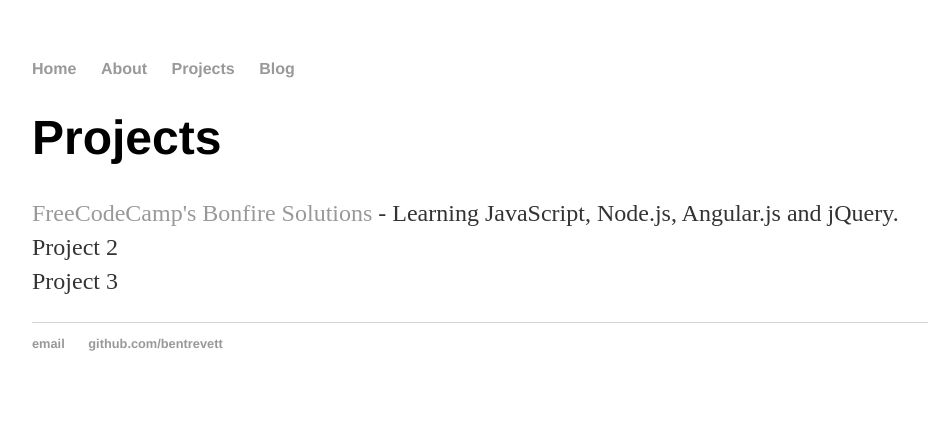
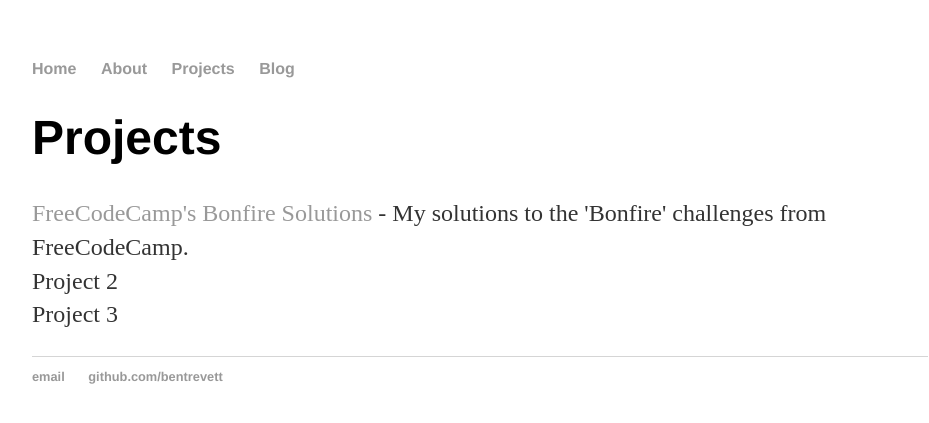
Before and after one commit to bentrevett/bentrevett.github.io, a Jekyll site: the page built from projects/index.html, in a window 1280 px wide. Shown: the top 423 px of the page, without its empty margins (160-1089 px from the left). Built offline with Jekyll 4.4.1, drawn with Linux system fonts in a browser that asks for light colours.

Commit message:
Update index.html

```diff
--- a/projects/index.html
+++ b/projects/index.html
@@ -4,7 +4,7 @@ title: Ben Trevett's Stuff - Projects
 ---
 <h1>Projects</h1>
 	<p>
-	<a href="(https://github.com/bentrevett/freecodecamp-bonfire-solutions">FreeCodeCamp's Bonfire Solutions</a> - Learning JavaScript, Node.js, Angular.js and jQuery.<br>
+	<a href="(https://github.com/bentrevett/freecodecamp-bonfire-solutions">FreeCodeCamp's Bonfire Solutions</a> - My solutions to the 'Bonfire' challenges from FreeCodeCamp.<br>
 	Project 2<br>
 	Project 3
 	</p>
```
